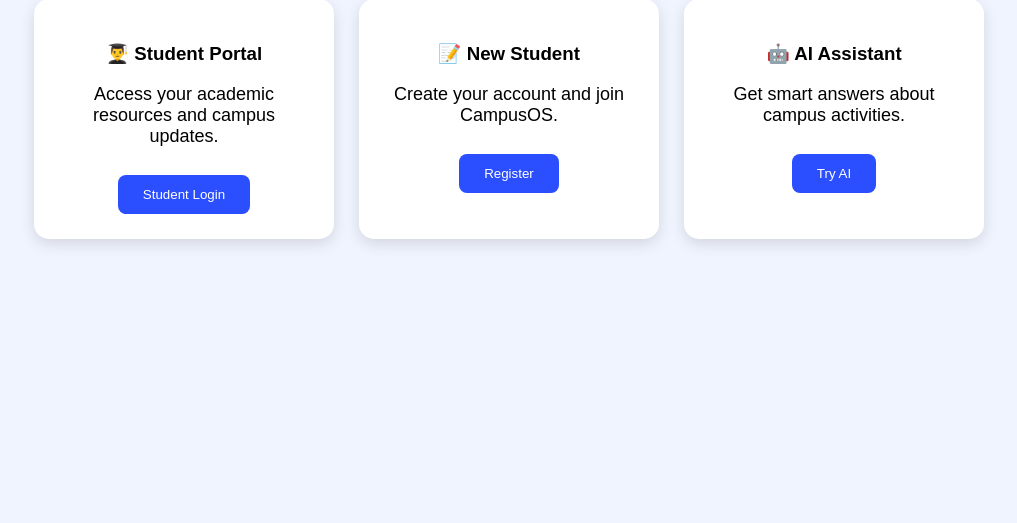
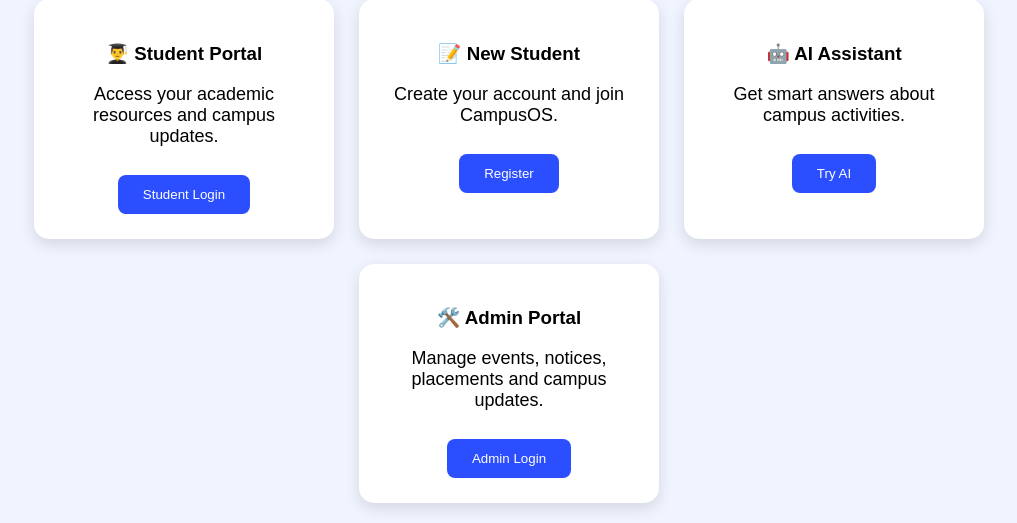
Before and after one commit to Aryaaa-9426/SyanpX_CampusOS, a Flask app: page / in a window 1280 px wide. Shown: the part 303-826 px from the top of the page, without its empty margins (131-1148 px from the left). Before the commit the page ends 549 px from the top, so only its background shows below. Run offline with Flask 3, Linux system fonts and the light colour scheme.

Commit message:
add admin portal access on landing page

```diff
--- a/templates/index.html
+++ b/templates/index.html
@@ -51,6 +51,15 @@
             </a>
         </div>
 
+        <div class="card">
+    <h3>🛠️ Admin Portal</h3>
+    <p>Manage events, notices, placements and campus updates.</p>
+
+    <a href="/admin_login">
+        <button>Admin Login</button>
+    </a>
+</div>
+
     </div>
 
 
```
